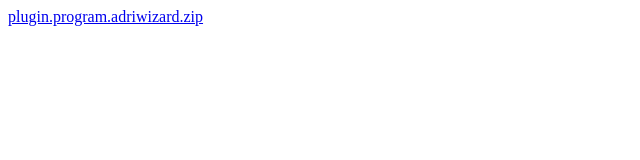
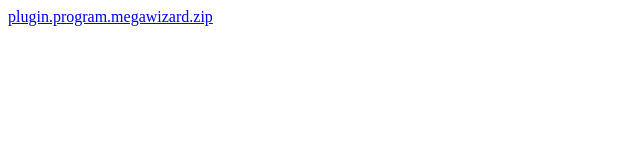
Before and after one commit to megakodibuild/wizardnew, a plain HTML site: page index.html in a window 1280 px wide. Shown: the full height of the page, 0-640 px from the left. Drawn offline with Linux system fonts and the light colour scheme.

Commit message:
Update index.html

```diff
--- a/index.html
+++ b/index.html
@@ -1,5 +1,5 @@
 <!DOCTYPE html>
-<a href="plugin.program.adriwizard.zip">plugin.program.adriwizard.zip</a>
+<a href="plugin.program.megawizard.zip">plugin.program.megawizard.zip</a>
 
 <!DOCTYPE html>
 <a href="https://github.com/megakodibuild/megakodi/blob/main/autobuildsnew.txt</a>
```
